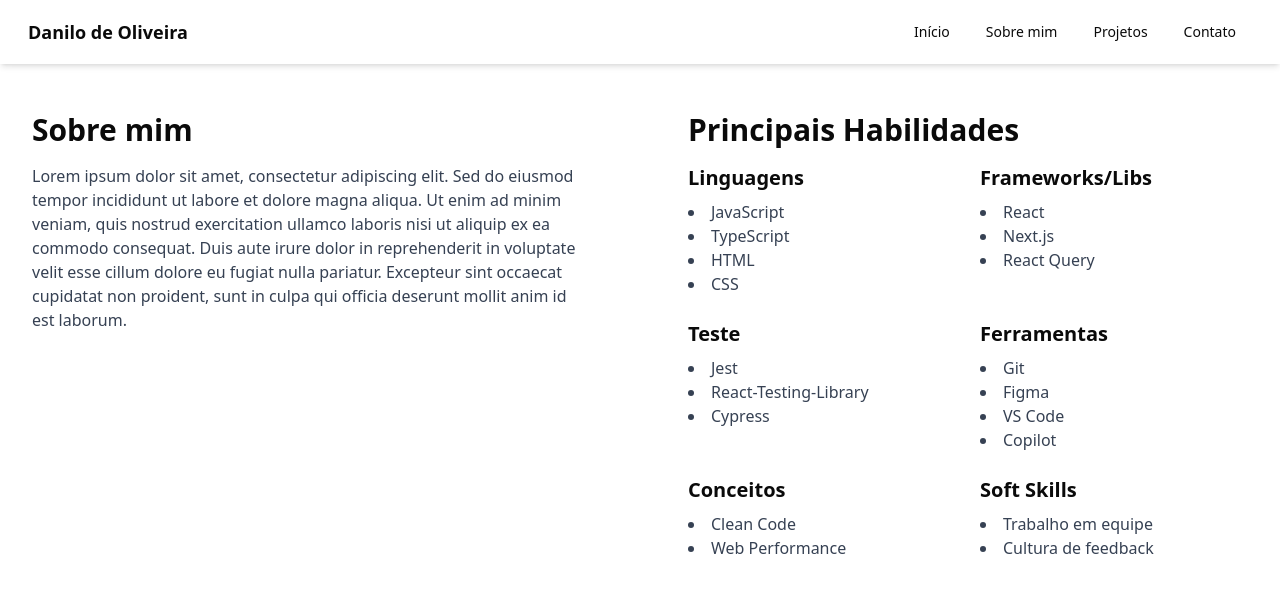
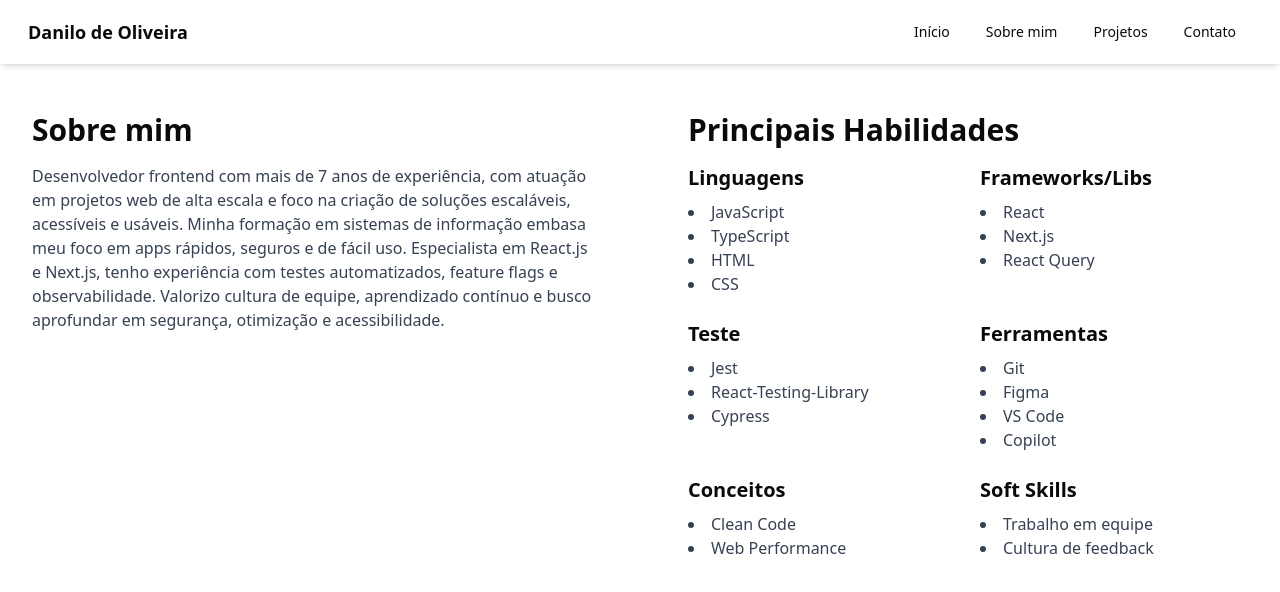
Before and after one commit to DaniloSI/my-portfolio, a Next.js app: page /about-me in a window 1280 px wide. Shown: the top 592 px of the page. Built offline with nearby package versions, Linux system fonts and the light colour scheme.

Commit message:
feat: :sparkles: removed lorem ipsum

```diff
--- a/app/about-me/page.tsx
+++ b/app/about-me/page.tsx
@@ -7,13 +7,14 @@ export default function AboutMePage() {
           Sobre mim
         </h1>
         <p className="text-gray-700 text-center md:text-left">
-          Lorem ipsum dolor sit amet, consectetur adipiscing elit. Sed do
-          eiusmod tempor incididunt ut labore et dolore magna aliqua. Ut enim ad
-          minim veniam, quis nostrud exercitation ullamco laboris nisi ut
-          aliquip ex ea commodo consequat. Duis aute irure dolor in
-          reprehenderit in voluptate velit esse cillum dolore eu fugiat nulla
-          pariatur. Excepteur sint occaecat cupidatat non proident, sunt in
-          culpa qui officia deserunt mollit anim id est laborum.
+          Desenvolvedor frontend com mais de 7 anos de experiência, com atuação
+          em projetos web de alta escala e foco na criação de soluções
+          escaláveis, acessíveis e usáveis. Minha formação em sistemas de
+          informação embasa meu foco em apps rápidos, seguros e de fácil uso.
+          Especialista em React.js e Next.js, tenho experiência com testes
+          automatizados, feature flags e observabilidade. Valorizo cultura de
+          equipe, aprendizado contínuo e busco aprofundar em segurança,
+          otimização e acessibilidade.
         </p>
       </div>
 
--- a/app/page.tsx
+++ b/app/page.tsx
@@ -5,25 +5,25 @@ import { Button } from "@/components/ui/button";
 export default function HomePage() {
   return (
     <div className="flex flex-col md:flex-row items-center justify-center min-h-[calc(100vh-4rem)] px-8 py-8 md:px-8 md:py-8">
-      {/* Image Container - For desktop, this will be on the right (order-2) */}
       <div className="md:w-1/2 flex justify-end mb-8 md:mb-0 md:order-2">
         <Image
-          src="/me.webp" // Replace with your actual image path
+          src="/me.webp"
           alt="Danilo de Oliveira"
-          width={300} // Set to the largest size needed
-          height={300} // Set to the largest size needed
+          width={300}
+          height={300}
           className="rounded-full w-[200px] h-[200px] md:w-[300px] md:h-[300px]"
         />
       </div>
-      {/* Text Container - For desktop, this will be on the left (order-1) */}
       <div className="md:w-1/2 md:order-1 md:pr-12">
         <h1 className="text-4xl font-bold mb-2 md:text-left">
           Danilo de Oliveira
         </h1>
         <h2 className="text-2xl text-gray-600 mb-4">Desenvolvedor Frontend</h2>
         <p className="text-gray-700 mb-6 md:text-left">
-          Lorem ipsum dolor sit amet, consectetur adipiscing elit. Sed do
-          eiusmod tempor incididunt ut labore et dolore magna aliqua.
+          Como desenvolvedor frontend com mais de 7 anos de experiência, sou
+          especialista em React.js e Next.js. Meu foco é a construção de
+          soluções web escaláveis e acessíveis, garantindo que sejam rápidas e
+          seguras.
         </p>
         <div className="flex justify-center md:justify-start">
           <Button>Download CV</Button>
--- a/components/navigation-menu.tsx
+++ b/components/navigation-menu.tsx
@@ -14,7 +14,7 @@ import {
 } from "@/components/ui/navigation-menu";
 import {
   Sheet,
-  SheetClose, // Import SheetClose
+  SheetClose,
   SheetContent,
   SheetDescription,
   SheetHeader,
@@ -25,7 +25,7 @@ import {
 const navItems = [
   { href: "/", label: "Início", icon: Home },
   { href: "/about-me", label: "Sobre mim", icon: User },
-  { href: "/projects", label: "Projetos", icon: Folder },
+  { href: "#", label: "Projetos", icon: Folder },
   { href: "/contact", label: "Contato", icon: Mail },
 ];
 
@@ -45,11 +45,7 @@ export function SiteNavigationMenu() {
       <div className="md:hidden">
         <Sheet open={isMobileMenuOpen} onOpenChange={setIsMobileMenuOpen}>
           <SheetTrigger asChild>
-            <Button
-              variant="outline"
-              size="icon"
-              onClick={openMobileMenu} // Use named function
-            >
+            <Button variant="outline" size="icon" onClick={openMobileMenu}>
               <Menu className="h-6 w-6" />
               <span className="sr-only">Open menu</span>
             </Button>
@@ -70,7 +66,7 @@ export function SiteNavigationMenu() {
                   <Link
                     href={item.href}
                     className="flex items-center gap-3 pl-5 pr-3 py-1 rounded-md text-muted-foreground hover:text-foreground hover:bg-accent transition-colors"
-                    onClick={closeMobileMenu} // Use named function
+                    onClick={closeMobileMenu}
                   >
                     <item.icon className="w-5 h-5" />
                     <span>{item.label}</span>
```
